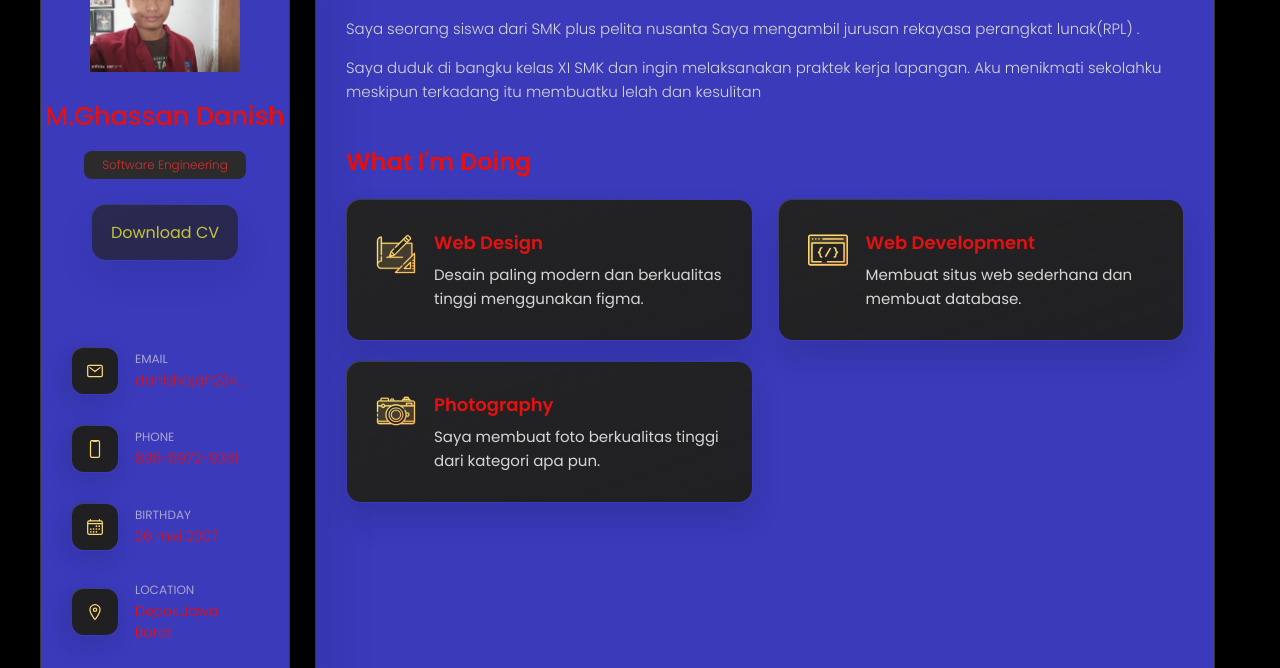
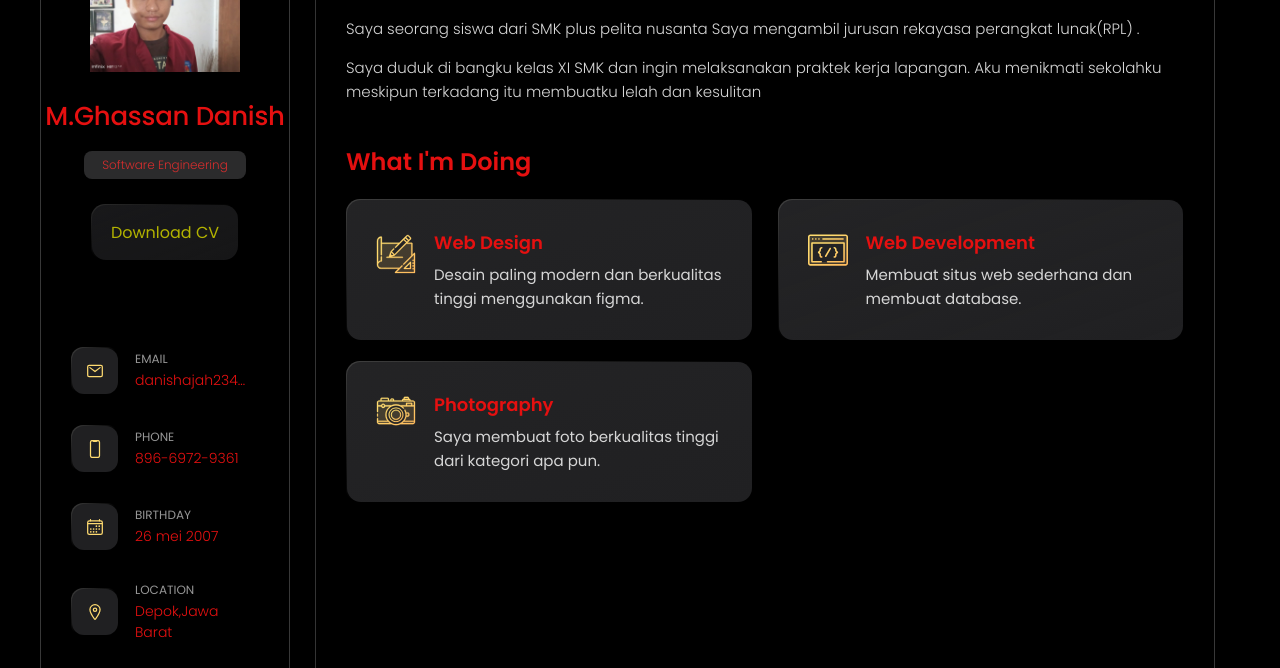
Before and after one commit to ghassandanish/ghassandanish.github.io, a plain HTML site: page index.html in a window 1280 px wide. Shown: the part 162-830 px from the top of the page. Drawn offline with nearby package versions, Linux system fonts and the light colour scheme.

Commit message:
Update style.css

```diff
--- a/style.css
+++ b/style.css
@@ -59,7 +59,7 @@
   --jet: hsl(0, 0%, 22%);
   --onyx: hsl(240, 1%, 17%);
   --eerie-black-1: hsl(240, 2%, 13%);
-  --eerie-black-2: hsl(240, 53%, 48%);
+  --eerie-black-2: hsl(0, 0%, 0%);
   --smoky-black: hsl(0, 0%, 0%);
   --white-1: hsl(0, 67%, 51%);
   --white-2: hsl(0, 87%, 48%);
```
